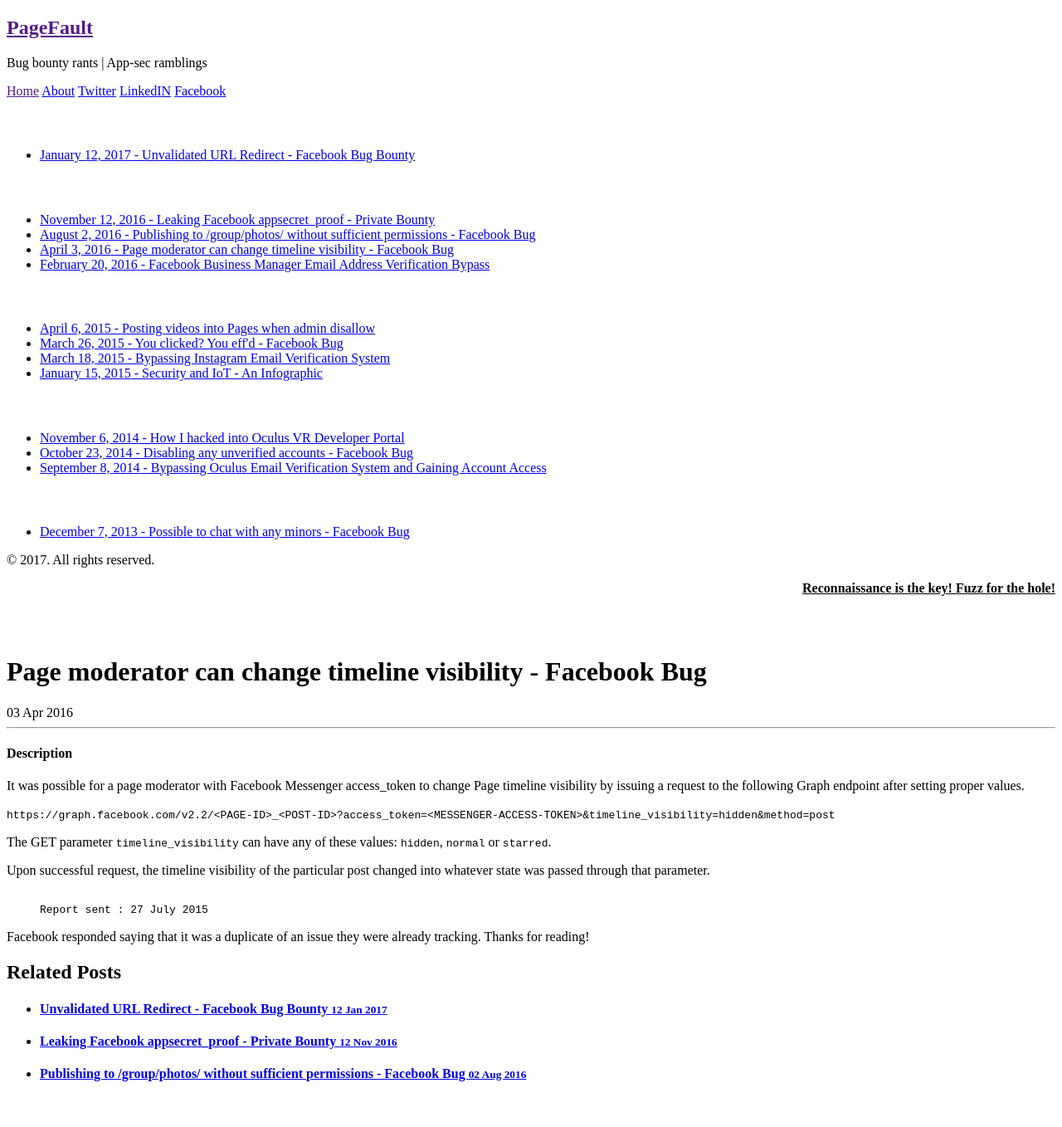
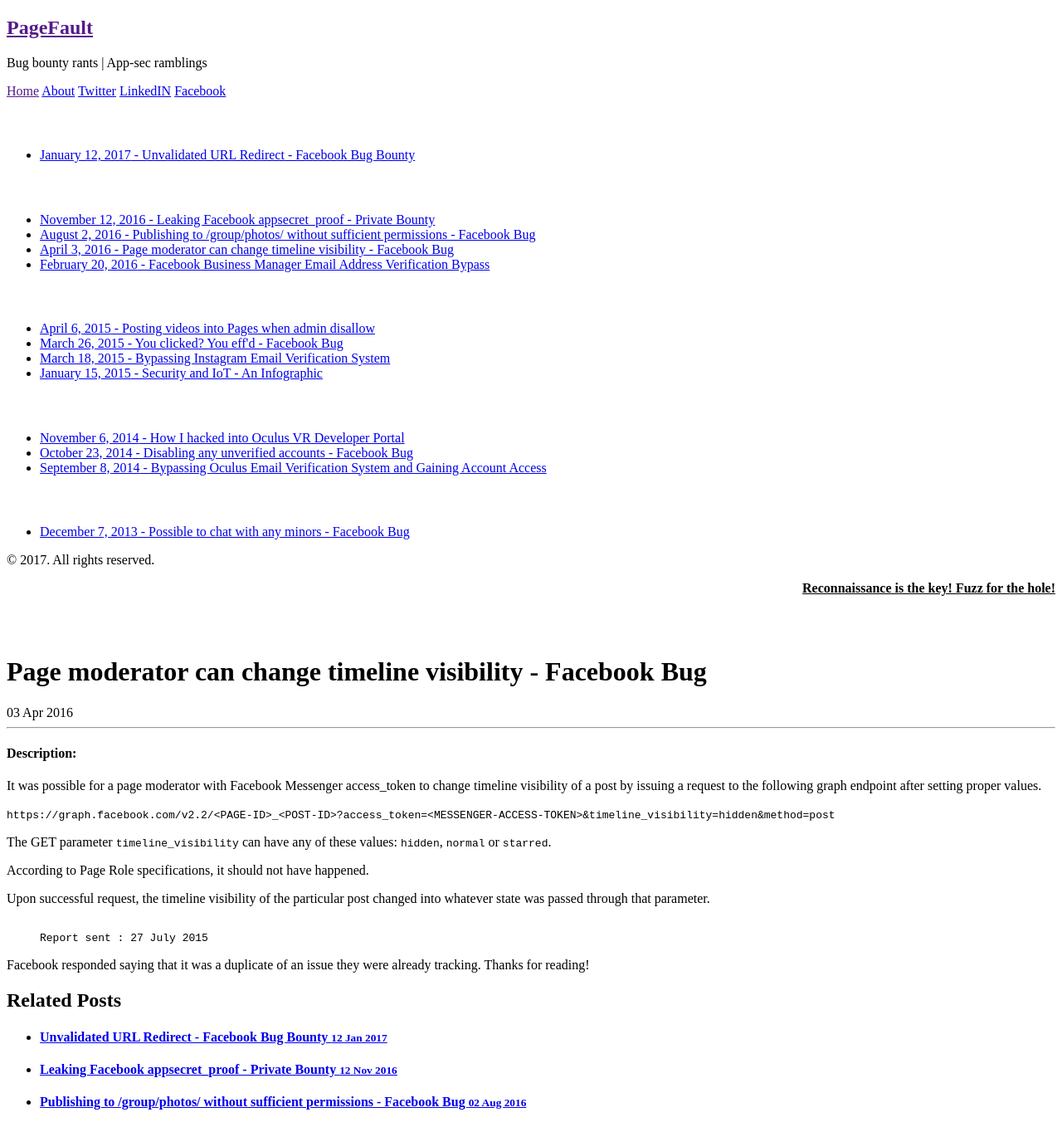
Before and after one commit to sahadnk72/sahadnk72.github.io, a Jekyll site: the page built from _posts/2016-04-03-fb-page-timeline.md, in a window 1280 px wide. Shown: the whole page at 83% size. Built offline with Jekyll 4.4.1, drawn with Linux system fonts in a browser that asks for light colours; before the commit the page ends 1324 px from its top, so only the background shows below that.

Commit message:
Update 2016-04-03-fb-page-timeline.md

```diff
--- a/_posts/2016-04-03-fb-page-timeline.md
+++ b/_posts/2016-04-03-fb-page-timeline.md
@@ -6,17 +6,17 @@ title: Page moderator can change timeline visibility - Facebook Bug
 ---
 
 
-#### Description
+#### Description:
 
-It was possible for a page moderator with Facebook Messenger access_token to change Page timeline visibility by issuing a request to the following Graph endpoint after setting proper values.
+It was possible for a page moderator with Facebook Messenger access_token to change timeline visibility of a post by issuing a request to the following graph endpoint after setting proper values.
 
 
 
 `https://graph.facebook.com/v2.2/<PAGE-ID>_<POST-ID>?access_token=<MESSENGER-ACCESS-TOKEN>&timeline_visibility=hidden&method=post`
 
+The GET parameter `timeline_visibility` can have any of these values: `hidden`, `normal` or `starred`.
 
-
-The GET parameter `timeline_visibility` can have any of these values: `hidden`, `normal` or `starred`.
+According to Page Role specifications, it should not have happened.
 
 
 Upon successful request, the timeline visibility of the particular post changed into whatever state was passed through that parameter.
```
